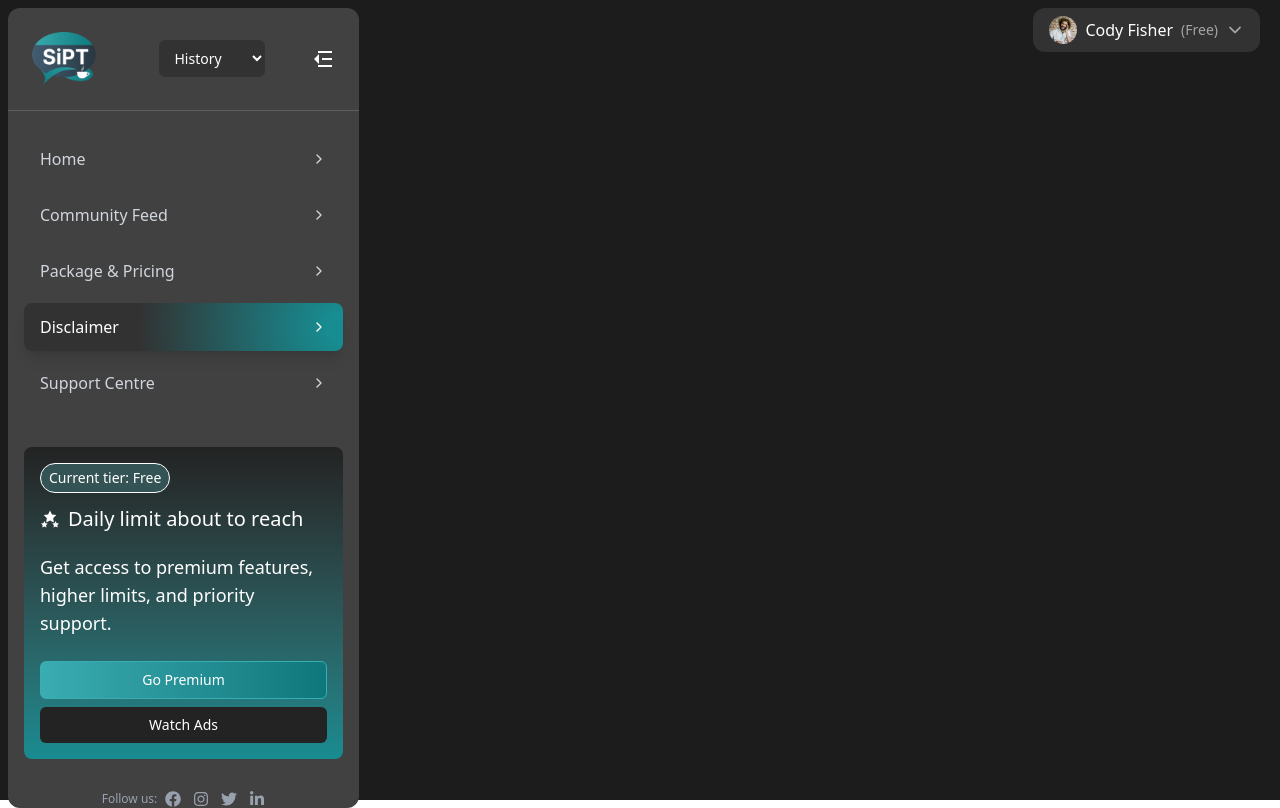
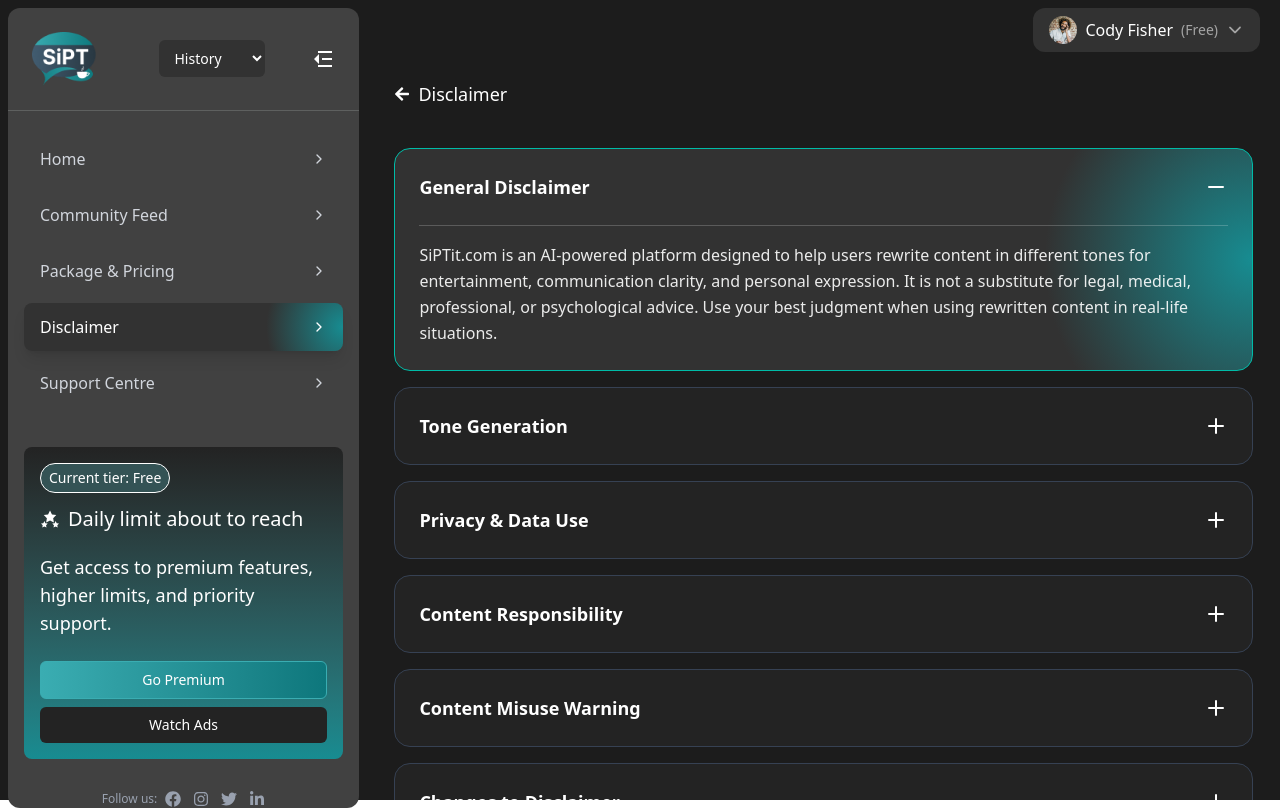
Before and after one commit to Md-Sifat-code/Sipit-Ai-Driven-social-media-post-suggestion, a React (Vite) app: page /dashboard/disclaimer in a window 1280 px wide. Built offline with nearby package versions, Linux system fonts and the light colour scheme.

Commit message:
Completed Disclaimer

```diff
--- a/src/index.css
+++ b/src/index.css
@@ -30,5 +30,5 @@
 
 /* Custom radial gradient for active nav item */
 .bg-radial-active {
-  background: radial-gradient(circle at right, #178C91 5%, #323232 64%);
+  background: radial-gradient(circle at right, #178C91 0%, #323232 24%);
 }
--- a/src/pages/DashboardPages/DasboardDisclaimer.tsx
+++ b/src/pages/DashboardPages/DasboardDisclaimer.tsx
@@ -1,8 +1,109 @@
+import { useState } from "react"
+import { Plus, Minus } from "lucide-react"
+import { FaArrowLeft } from "react-icons/fa"
+import { useNavigate } from "react-router-dom"
+
+interface AccordionItem {
+  id: string
+  title: string
+  content: string
+}
+
+const disclaimerItems: AccordionItem[] = [
+  {
+    id: "general",
+    title: "General Disclaimer",
+    content:
+      "SiPTit.com is an AI-powered platform designed to help users rewrite content in different tones for entertainment, communication clarity, and personal expression. It is not a substitute for legal, medical, professional, or psychological advice. Use your best judgment when using rewritten content in real-life situations.",
+  },
+  {
+    id: "tone",
+    title: "Tone Generation",
+    content:
+      "Our AI tone generation feature uses advanced algorithms to modify the style and tone of your content. Results may vary based on input quality and complexity. We recommend reviewing all generated content before use.",
+  },
+  {
+    id: "privacy",
+    title: "Privacy & Data Use",
+    content:
+      "We take your privacy seriously. Your content is processed securely and we do not store personal information longer than necessary. Please review our full privacy policy for detailed information about data handling.",
+  },
+  {
+    id: "responsibility",
+    title: "Content Responsibility",
+    content:
+      "Users are solely responsible for the content they input and how they use the generated output. SiPTit.com does not endorse or take responsibility for user-generated content or its applications.",
+  },
+  {
+    id: "misuse",
+    title: "Content Misuse Warning",
+    content:
+      "This platform should not be used to create harmful, misleading, or inappropriate content. Users must comply with applicable laws and regulations when using our services.",
+  },
+  {
+    id: "changes",
+    title: "Changes to Disclaimer",
+    content:
+      "We reserve the right to update this disclaimer at any time. Users will be notified of significant changes, and continued use of the platform constitutes acceptance of updated terms.",
+  },
+]
 
 const DasboardDisclaimer = () => {
+   const [expandedItems, setExpandedItems] = useState<Set<string>>(new Set(["general"]))
+    const navigate = useNavigate();
+
+  const toggleItem = (id: string) => {
+    const newExpanded = new Set(expandedItems)
+    if (newExpanded.has(id)) {
+      newExpanded.delete(id)
+    } else {
+      newExpanded.add(id)
+    }
+    setExpandedItems(newExpanded)
+  }
+
   return (
-    <div>
+    <div className=" text-white min-h-screen">
+      <div className="max-w-6xl mx-auto">
+        <div className="flex items-center gap-2 mb-10 cursor-pointer" onClick={() => navigate(-1)}>
+                  <FaArrowLeft />
+                  <p className="text-lg font-medium">Disclaimer</p>
+                </div>
+        <div className="space-y-4">
+          {disclaimerItems.map((item) => {
+            const isExpanded = expandedItems.has(item.id)
 
+            return (
+              <div
+                key={item.id}
+                className={`rounded-2xl border transition-all duration-300 ${
+                  isExpanded
+                    ? "bg-radial-active border-teal-500"
+                    : "bg-[#232323] border-gray-700 hover:border-gray-600"
+                }`}
+              >
+                <button
+                  onClick={() => toggleItem(item.id)}
+                  className="w-full flex items-center justify-between p-6 text-left"
+                >
+                  <h3 className="text-lg font-semibold">{item.title}</h3>
+                  <div className="flex-shrink-0 ml-4">
+                    {isExpanded ? <Minus className="w-6 h-6" /> : <Plus className="w-6 h-6" />}
+                  </div>
+                </button>
+
+                {isExpanded && (
+                  <div className="px-6 pb-6">
+                    <div className="border-t border-white/20 pt-4">
+                      <p className="text-white/90 leading-relaxed">{item.content}</p>
+                    </div>
+                  </div>
+                )}
+              </div>
+            )
+          })}
+        </div>
+      </div>
     </div>
   )
 }
```
